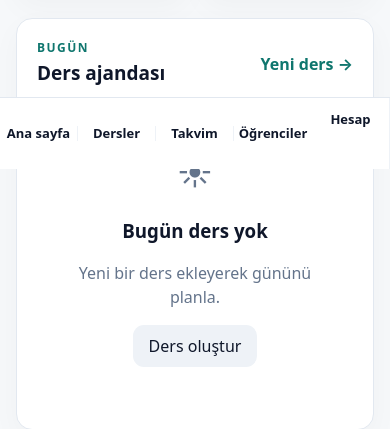
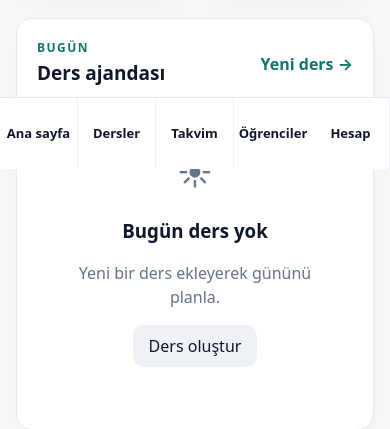
Before and after one commit to kazimsahinn/paten_ders_yonetimi, a Django app: page / in a window 390 px wide. Shown: the part 675-1104 px from the top of the page. Run offline with Django 5.2, Linux system fonts and the light colour scheme; the visitor is signed in with stand-in values (Sample User, id 1); data that the repository does not hold is empty.

Commit message:
Align mobile account menu

```diff
--- a/static/css/fixes.css
+++ b/static/css/fixes.css
@@ -18,9 +18,10 @@
 @media(max-width:800px){
   .mobile-nav{display:grid;grid-template-columns:repeat(5,minmax(0,1fr));gap:0;justify-content:initial;height:72px;padding-bottom:env(safe-area-inset-bottom);}
   .mobile-nav>a,.mobile-nav>.mobile-account{min-width:0;width:100%;}
-  .mobile-nav>a{display:grid;place-items:center;padding:0 4px;text-align:center;white-space:nowrap;overflow:hidden;text-overflow:ellipsis;line-height:1.2;}
+  .mobile-nav>a,.mobile-nav>.mobile-account{display:flex;align-items:center;justify-content:center;height:100%;}
+  .mobile-nav>a{padding:0 4px;text-align:center;white-space:nowrap;overflow:hidden;text-overflow:ellipsis;line-height:1.2;}
   .mobile-nav>a:not(:last-of-type),.mobile-nav>.mobile-account{border-right:1px solid #eef2f7;}
-  .mobile-account{display:grid;}
-  .mobile-account summary{padding:0 4px;white-space:nowrap;overflow:hidden;text-overflow:ellipsis;line-height:1.2;}
+  .mobile-account{display:flex;}
+  .mobile-account summary{display:flex;align-items:center;justify-content:center;width:100%;height:100%;padding:0 4px;white-space:nowrap;overflow:hidden;text-overflow:ellipsis;line-height:1.2;}
   .mobile-account-menu{bottom:64px;z-index:6;}
 }
```
